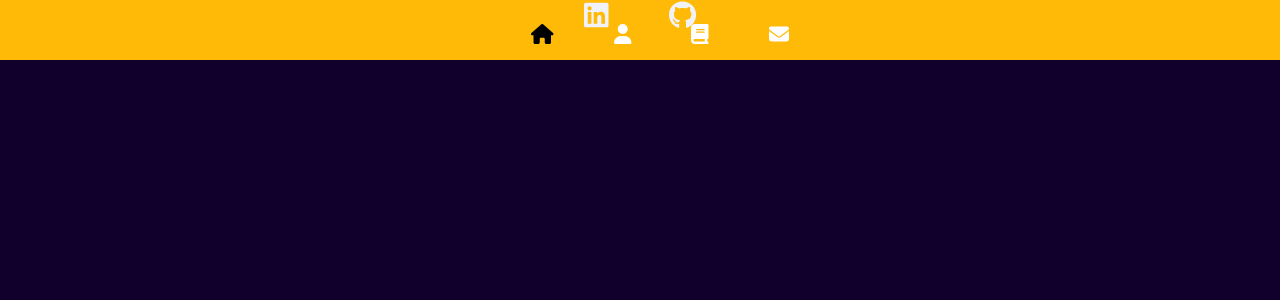
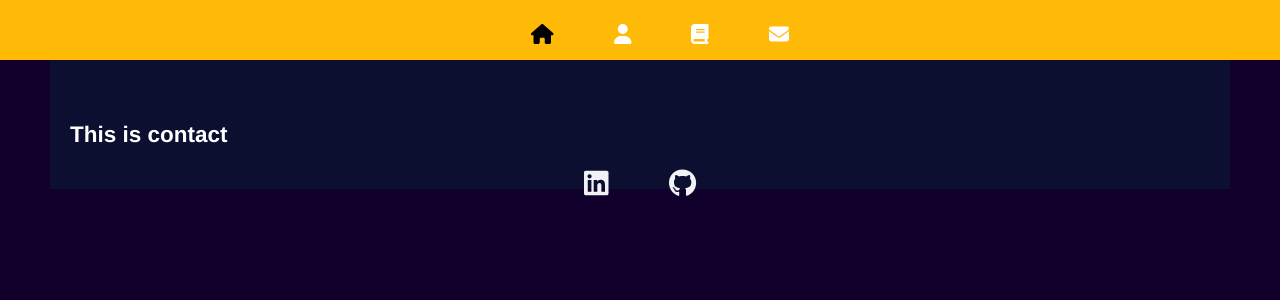
Before and after one commit to angelawong3/react-portfolio, a React (Create React App) app: page /Contact in a window 1280 px wide. Shown: the top 300 px of the page. Built offline with nearby package versions, Linux system fonts and the light colour scheme.

Commit message:
add contact page

```diff
--- a/src/App.css
+++ b/src/App.css
@@ -85,6 +85,17 @@ a:hover {
 }
 /* end of project section css */
 
+/* start of contact section css */
+#contact {
+  padding-top: 100px;
+  padding-bottom: 20px;
+  padding-left: 20px;
+  padding-right: 20px;
+  margin: 0 50px;
+  background-color: rgba(0, 76, 76, 0.2);
+}
+/* end of contact section css */
+
 /* start of footer css */
 .footer {
   position: relative;
--- a/src/components/Contact/index.js
+++ b/src/components/Contact/index.js
@@ -1,7 +1,11 @@
-import React from "react";
+import React, { Component } from "react";
 
-const Contact = () => {
-  return <div>This is contact</div>;
-};
-
-export default Contact;
+export default class Contact extends Component {
+  render() {
+    return (
+      <section id="contact">
+        <h2>This is contact</h2>
+      </section>
+    );
+  }
+}
```
Also changed, not shown: src/components/Footer/index.js (+6 -4 lines).
